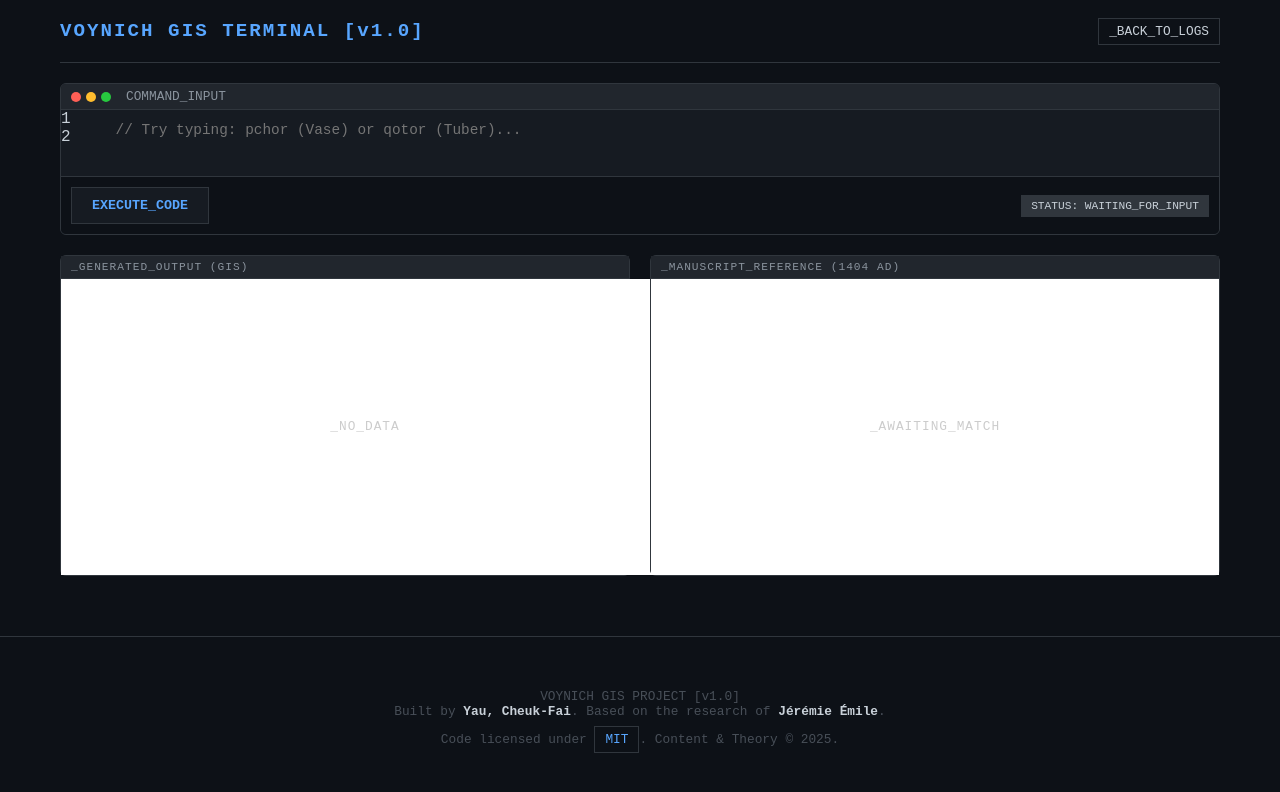
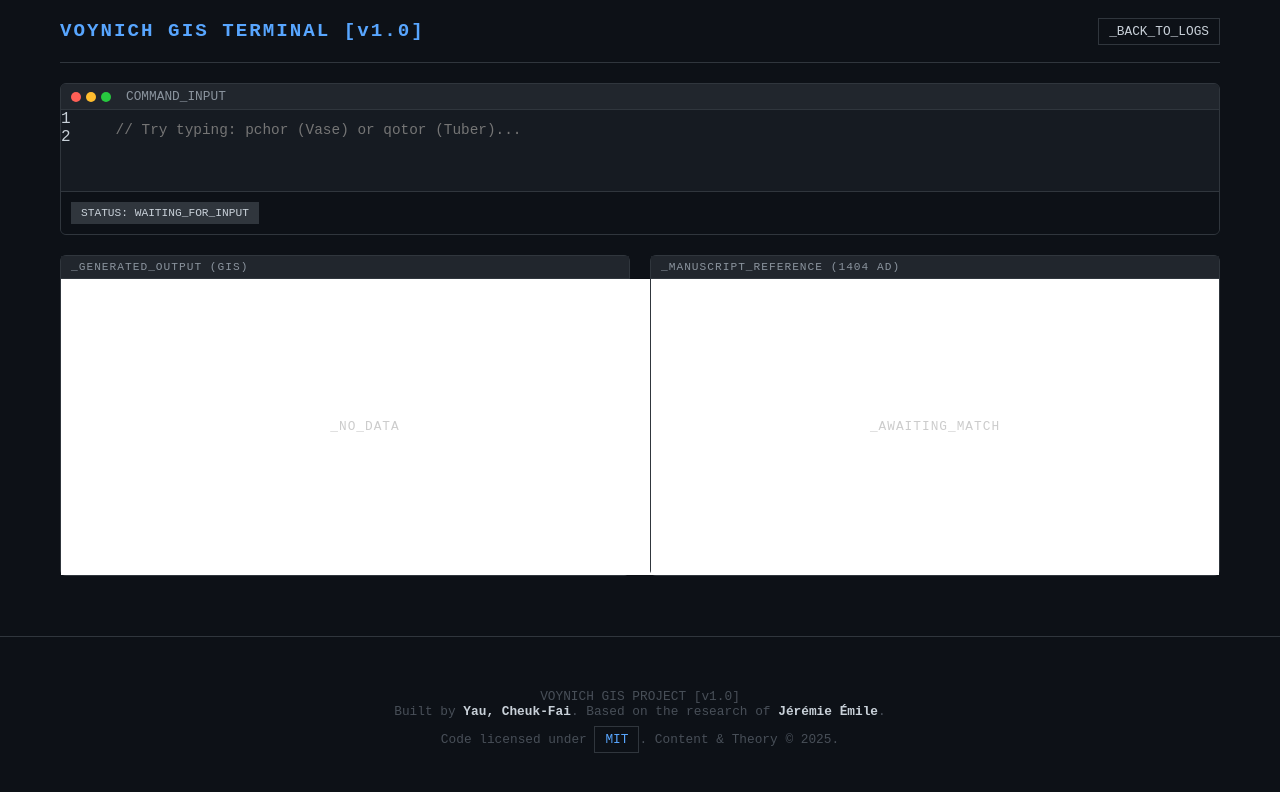
Before and after one commit to YauCheukFai/voynich-gis, a plain HTML site: page demo.html in a window 1280 px wide. Drawn offline with Linux system fonts and the light colour scheme.

Commit message:
Update demo.html

```diff
--- a/demo.html
+++ b/demo.html
@@ -26,7 +26,6 @@
                     <textarea id="gisInput" placeholder="// Try typing: pchor (Vase) or qotor (Tuber)..." spellcheck="false"></textarea>
                 </div>
                 <div class="controls">
-                    <button id="btnExecute">EXECUTE_CODE</button>
                     <div class="status-bar">STATUS: WAITING_FOR_INPUT</div>
                 </div>
             </div>
```
